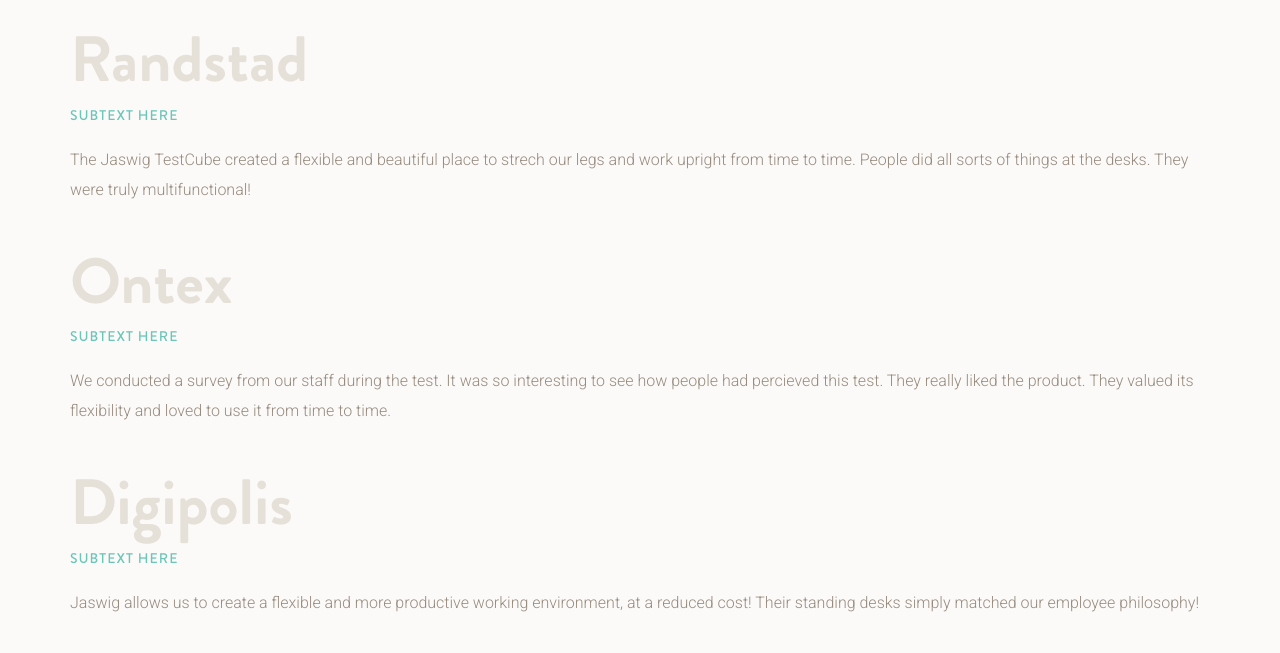
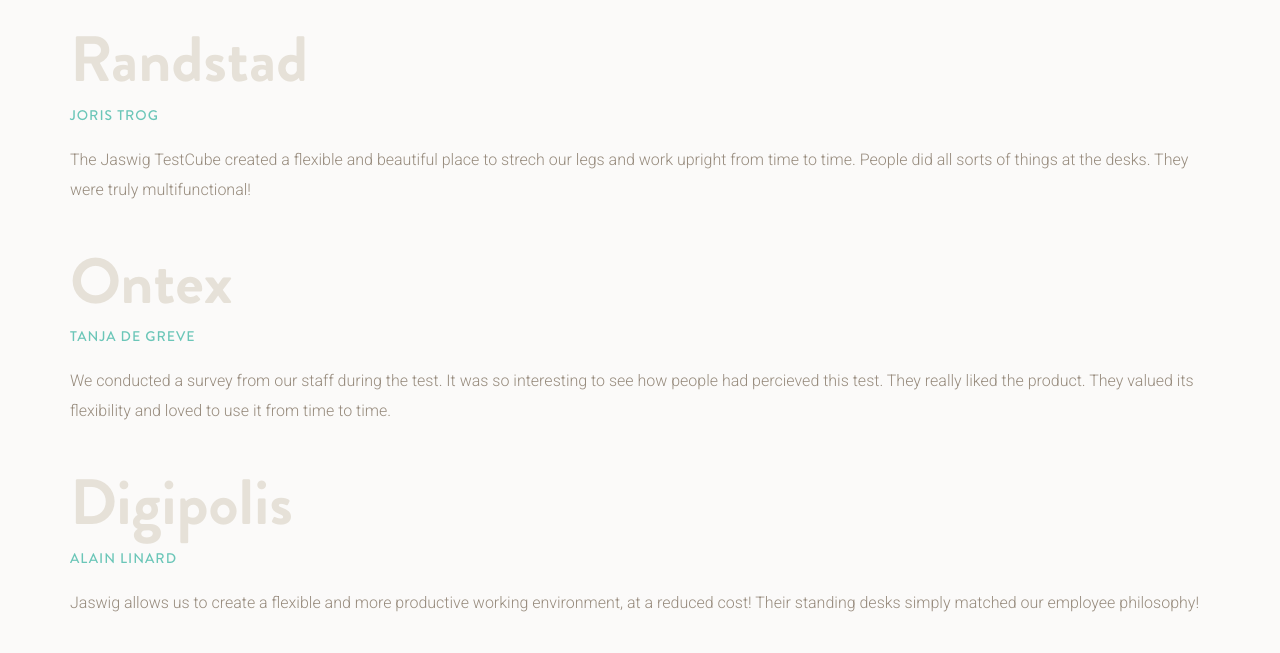
Before and after one commit to samuelrieder/jaswig.github.io, a Jekyll site: the page built from TestCube.html, in a window 1280 px wide and 900 px high, scrolled down 1524 px. Shown: the part 155-808 px from the top of the window. Built offline with Jekyll 4.4.1, drawn with Linux system fonts in a browser that asks for light colours; nearby versions of some CDN libraries.

Commit message:
names added companies

```diff
--- a/TestCube.html
+++ b/TestCube.html
@@ -54,21 +54,21 @@ position: 3
         <div class="col-xs-12 col-md-12">
           <div class="value">
             <span class="value-sign">Randstad</span>
-            <h4 class="upper">Subtext here</h4>
+            <h4 class="upper">Joris Trog</h4>
             <p>
               The Jaswig TestCube created a flexible and beautiful place to strech our legs and work upright from time to time. People did all sorts of things at the desks. They were truly multifunctional!
             </p>
           </div>
           <div class="value">
             <span class="value-sign">Ontex</span>
-            <h4 class="upper">Subtext here</h4>
+            <h4 class="upper">Tanja De Greve</h4>
             <p>
               We conducted a survey from our staff during the test. It was so interesting to see how people had percieved this test. They really liked the product. They valued its flexibility and loved to use it from time to time.
             </p>
           </div>
           <div class="value">
             <span class="value-sign">Digipolis</span>
-            <h4 class="upper">Subtext here</h4>
+            <h4 class="upper">Alain Linard</h4>
             <p>
               Jaswig allows us to create a flexible and more productive working environment, at a reduced cost! Their standing desks simply matched our employee philosophy!
             </p>
```
